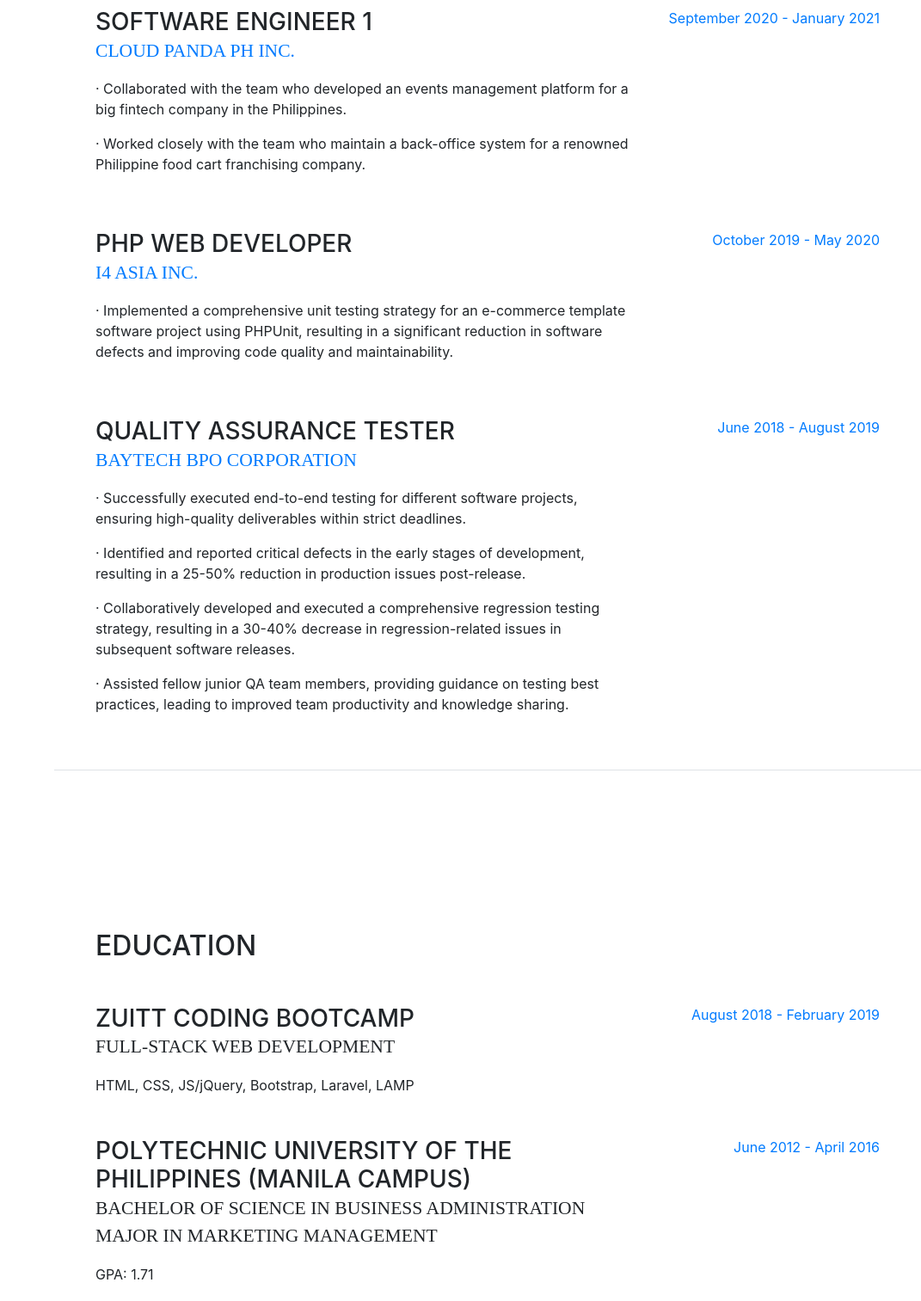
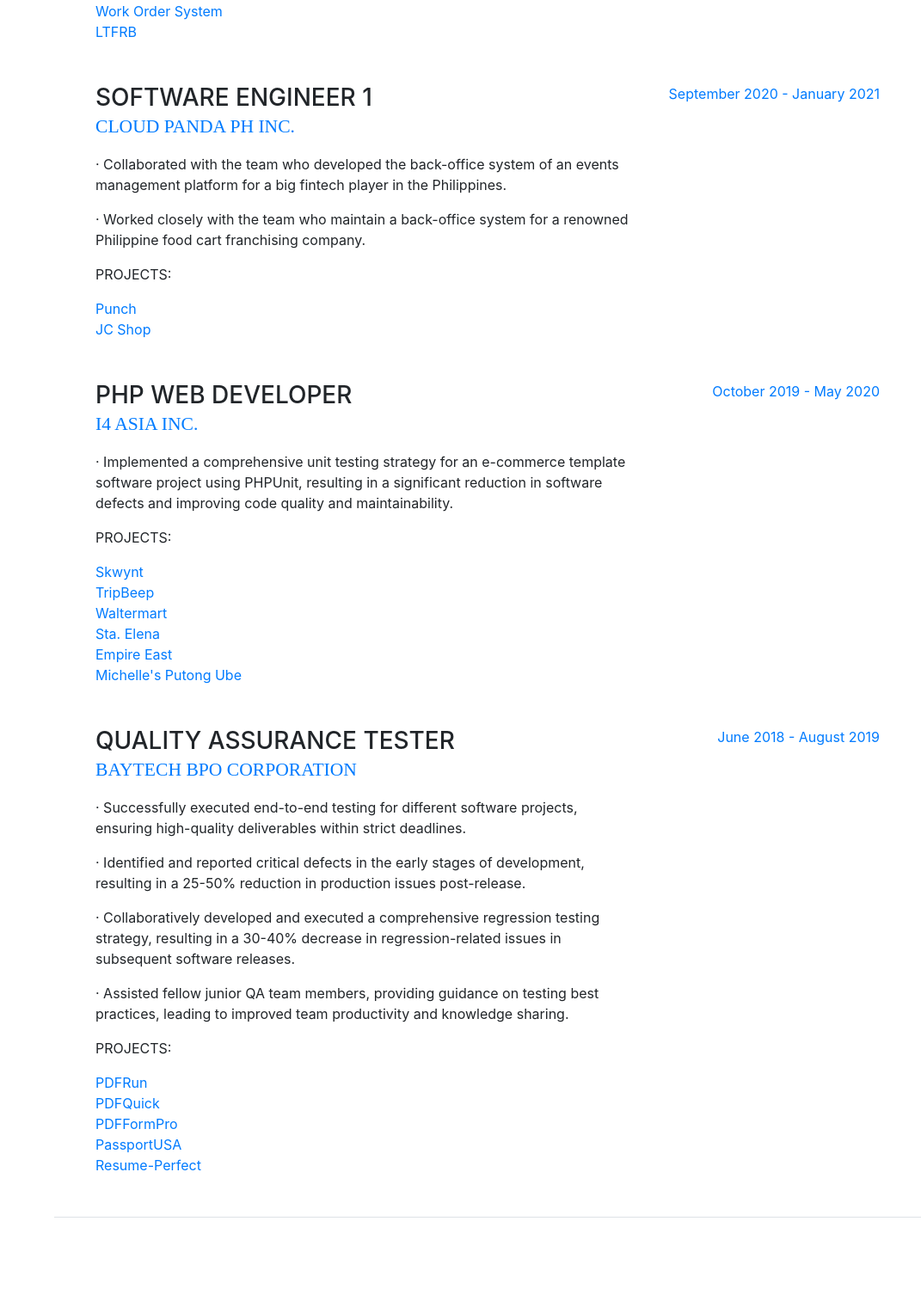
Before and after one commit to johnadan/resume-website, a website with bundled scripts: page index.html in a window 1280 px wide. Shown: the part 1249-2762 px from the top of the page at 86% size, without its empty margins (209-1280 px from the left). Built offline with nearby package versions, Linux system fonts and the light colour scheme; a web font is replaced by a local one.

Commit message:
add projects in work exp

```diff
--- a/index.html
+++ b/index.html
@@ -4,7 +4,7 @@
   <head>
 
     <meta charset="utf-8">
-    <meta name="viewport" content="width=device-width, initial-scale=1, shrink-to-fit=no">
+    <meta name="viewport" content="width=device-width, initial-scale=1, shrink-to-fit=no, maximum-scale=1">
     <meta name="description" content="">
     <meta name="author" content="">
 
@@ -73,8 +73,7 @@
           <div class="subheading mb-5">Tañaquin Street · Pembo, Makati, PH 1218 · (639) 56-618-87583 ·
             <a href="mailto:name@email.com">mclemadan@gmail.com</a>
           </div>
-          <!-- <p class="mb-5">I am experienced in leveraging agile frameworks to provide a robust synopsis for high level overviews. Iterative approaches to corporate strategy foster collaborative thinking to further the overall value proposition.</p> -->
-          <p class="mb-5">With 3 years of overall professional software engineering experience developing solutions for various startups in the Philippines in the fields of consulting, information technology outsourcing, and financial technology specializing on back-end web development leveraging PHP's Laravel framework and MySQL. Has worn "multiple hats" in one of his former companies (eg. customer service, product development, & software testing/quality assurance). A Registered Marketing Professional turned IT professional and has worked with cross-functional agile (scrum & hybrid) teams. Also serves as the Community Publishing and Content Lead at PWA Pilipinas, a community organization for Progressive Web App enthusiasts and developers in the Philippines. A tech and OSS enthusiast, and Progressive Web Apps advocate. </p>
+          <p class="mb-5">With 3 years of overall professional software engineering experience developing solutions for various startups in the Philippines in the fields of consulting, information technology outsourcing, and financial technology specializing on back-end web development leveraging PHP's Laravel framework and MySQL. Has worn "multiple hats" in one of his former companies (eg. customer service, product development, & software testing/quality assurance). A Registered Marketing Professional turned IT professional and has worked with cross-functional agile (scrum & hybrid) teams. Also serves as the Community Publishing and Content Lead at <a href="https://pwapilipinas.org" target="_blank">PWA Pilipinas</a>, a community organization for Progressive Web App enthusiasts and developers in the Philippines. A tech and OSS enthusiast, and Progressive Web Apps advocate. </p>
           <p class="mb-5">
             Top 5 Talents (Clifton Strengths Finder): <br>
             · Strategic <br>
@@ -132,9 +131,11 @@
               <div class="subheading mb-3">
                 <a href="https://pisopay.com.ph" target="_blank">Pisopay.com Inc.</a>
               </div>
-              <!-- <p>Bring to the table win-win survival strategies to ensure proactive domination. At the end of the day, going forward, a new normal that has evolved from generation X is on the runway heading towards a streamlined cloud solution. User generated content in real-time will have multiple touchpoints for offshoring.</p> -->
               <p>· Developed a work order system for a local company engaged in electrical supplies installation &amp; maintenance.</p>
               <p>· Enhance and maintain an appointment booking system of a major Philippine government agency.</p>
+              <p>PROJECTS:</p>
+              <a href="https://stelsen.pisopay.com.ph" target="_blank">Work Order System</a><br>
+              <a href="https://ptops-ncr.ltfrb.gov.ph" target="_blank">LTFRB</a><br>
             </div>
             <div class="resume-date text-md-right">
               <span class="text-primary">February 2021 - Present</span>
@@ -147,8 +148,11 @@
               <div class="subheading mb-3">
                 <a href="https://cloudpanda.ph" target="_blank">Cloud Panda PH Inc.</a>
               </div>
-              <p>· Collaborated with the team who developed an events management platform for a big fintech company in the Philippines.</p>
+              <p>· Collaborated with the team who developed the back-office system of an events management platform for a big fintech player in the Philippines.</p>
               <p>· Worked closely with the team who maintain a back-office system for a renowned Philippine food cart franchising company.</p>
+              <p>PROJECTS:</p>
+              <a href="https://punch.globe.com.ph" target="_blank">Punch</a><br>
+              <a href="https://jcshop.ph/country/PH" target="_blank">JC Shop</a><br>
             </div>
             <div class="resume-date text-md-right">
               <span class="text-primary">September 2020 - January 2021</span>
@@ -161,9 +165,14 @@
               <div class="subheading mb-3">
                 <a href="https://www.i4asiacorp.com" target="_blank">i4 Asia Inc.</a>
               </div>
-              <!-- <p>Podcasting operational change management inside of workflows to establish a framework. Taking seamless key performance indicators offline to maximise the long tail. Keeping your eye on the ball while performing a deep dive on the start-up mentality to derive convergence on cross-platform integration.</p> -->
               <p>· Implemented a comprehensive unit testing strategy for an e-commerce template software project using PHPUnit, resulting in a significant reduction in software defects and improving code quality and maintainability.</p>
-              <!-- <p>· Updated clients' corporate websites to </p> -->
+              <p>PROJECTS:</p>
+              <a href="https://skwynt.com" target="_blank">Skwynt</a><br>
+              <a href="https://rajahtravel.com/tripbeep-about" target="_blank">TripBeep</a><br>
+              <a href="https://waltermart.com.ph" target="_blank">Waltermart</a><br>
+              <a href="https://staelena.com" target="_blank">Sta. Elena</a><br>
+              <a href="https://empire-east.com" target="_blank">Empire East</a><br>
+              <a href="https://michellesputongube.com" target="_blank">Michelle's Putong Ube</a><br>
             </div>
             <div class="resume-date text-md-right">
               <span class="text-primary">October 2019 - May 2020</span>
@@ -176,11 +185,16 @@
               <div class="subheading mb-3">
                 <a href="http://baytech.ph" target="_blank">Baytech BPO Corporation</a>
               </div>
-              <!-- <p>Collaboratively administrate empowered markets via plug-and-play networks. Dynamically procrastinate B2C users after installed base benefits. Dramatically visualize customer directed convergence without revolutionary ROI.</p> -->
               <p>· Successfully executed end-to-end testing for different software projects, ensuring high-quality deliverables within strict deadlines.</p>
               <p>· Identified and reported critical defects in the early stages of development, resulting in a 25-50% reduction in production issues post-release.</p>
               <p>· Collaboratively developed and executed a comprehensive regression testing strategy, resulting in a 30-40% decrease in regression-related issues in subsequent software releases.</p>
               <p>· Assisted fellow junior QA team members, providing guidance on testing best practices, leading to improved team productivity and knowledge sharing.</p>
+              <p>PROJECTS:</p>
+              <a href="https://pdfrun.com" target="_blank">PDFRun</a><br>
+              <a href="https://pdfquick.com" target="_blank">PDFQuick</a><br>
+              <a href="https://pdfformpro.com" target="_blank">PDFFormPro</a><br>
+              <a href="https://passportusa.org" target="_blank">PassportUSA</a><br>
+              <a href="https://resume-perfect.com" target="_blank">Resume-Perfect</a><br>
             </div>
             <div class="resume-date text-md-right">
               <span class="text-primary">June 2018 - August 2019</span>
@@ -200,7 +214,6 @@
               <h3 class="mb-0">Zuitt Coding Bootcamp</h3>
               <div class="subheading mb-3">Full-Stack Web Development</div>
               <div>HTML, CSS, JS/jQuery, Bootstrap, Laravel, LAMP</div>
-              <!-- <p>GPA: 3.23</p> -->
             </div>
             <div class="resume-date text-md-right">
               <span class="text-primary">August 2018 - February 2019</span>
```
